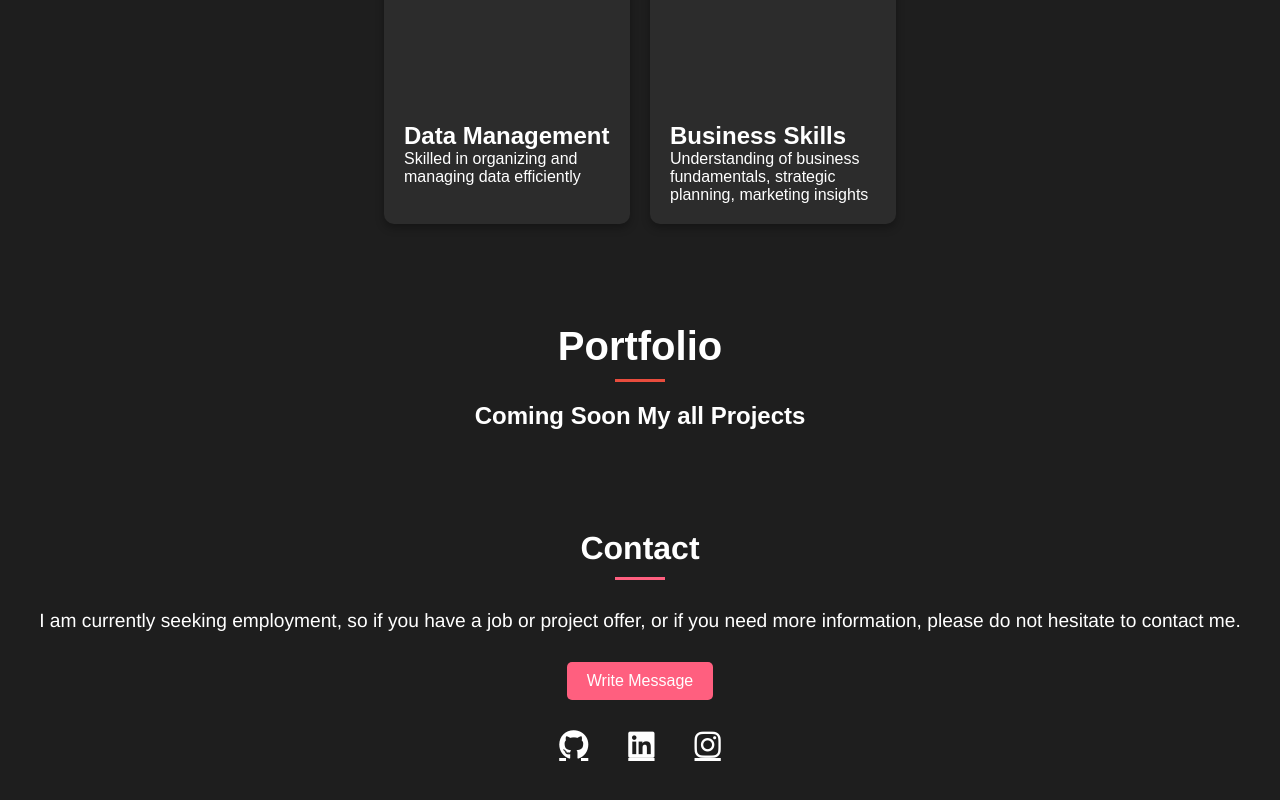
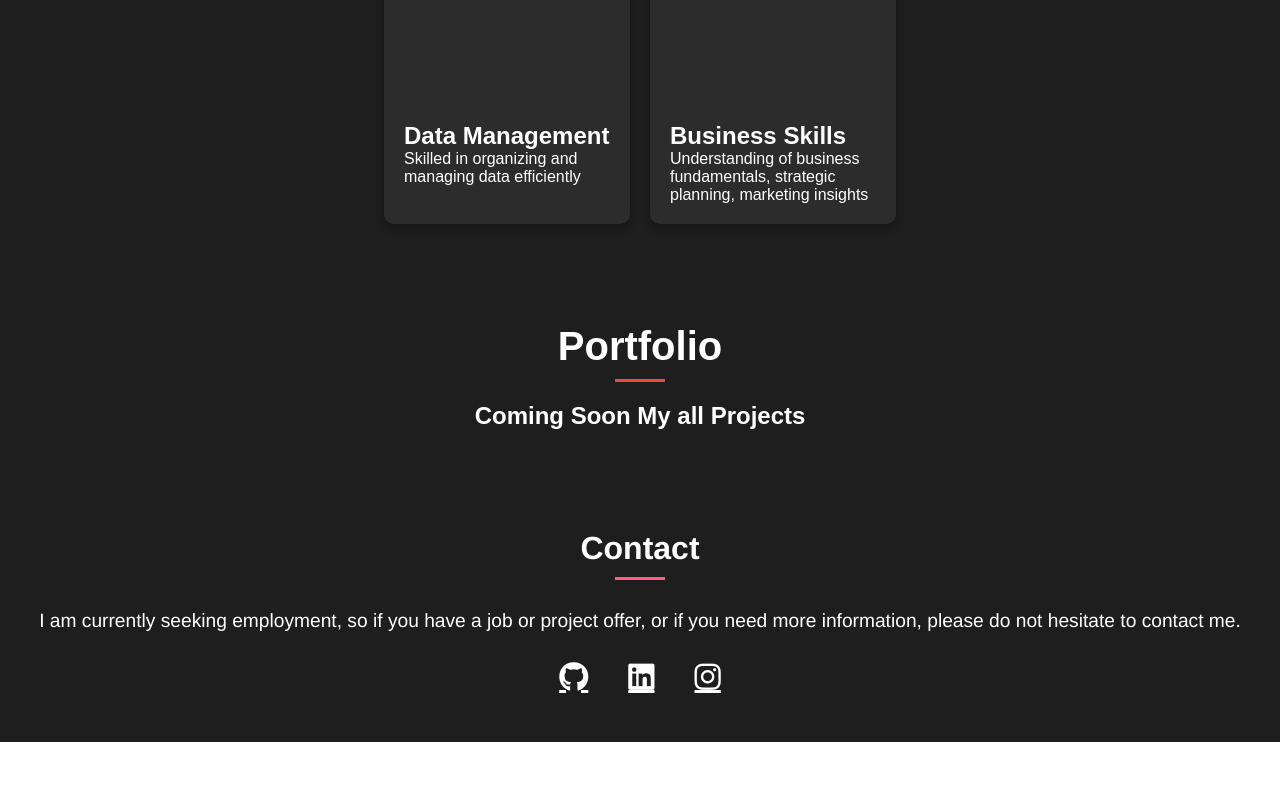
Before and after one commit to kashidasmongre/myPortfolio-, a plain HTML site: page index.html in a window 1280 px wide. Shown: the part 6055-6855 px from the top of the page. After the commit the page ends 6797 px from the top, so only its background shows below. Drawn offline with Linux system fonts and the light colour scheme.

Commit message:
cummnt buttom

```diff
--- a/index.html
+++ b/index.html
@@ -161,7 +161,7 @@
     <p class="contact-description">
         I am currently seeking employment, so if you have a job or project offer, or if you need more information, please do not hesitate to contact me.
     </p>
-    <button class="contact-btn" onclick="window.location.href='https://www.instagram.com/kashidasmongre.x/';">Write Message</button>
+   <!-- <button class="contact-btn" onclick="window.location.href='https://www.instagram.com/kashidasmongre.x/';">Write Message</button> -->
     <div class="social-icons">
         <a href="https://github.com/kashidasmongre" class="fab fa-github"></a>
         <a href="https://www.linkedin.com/in/kashi-das-mongre-9495b121a/" class="fab fa-linkedin"></a>
```
